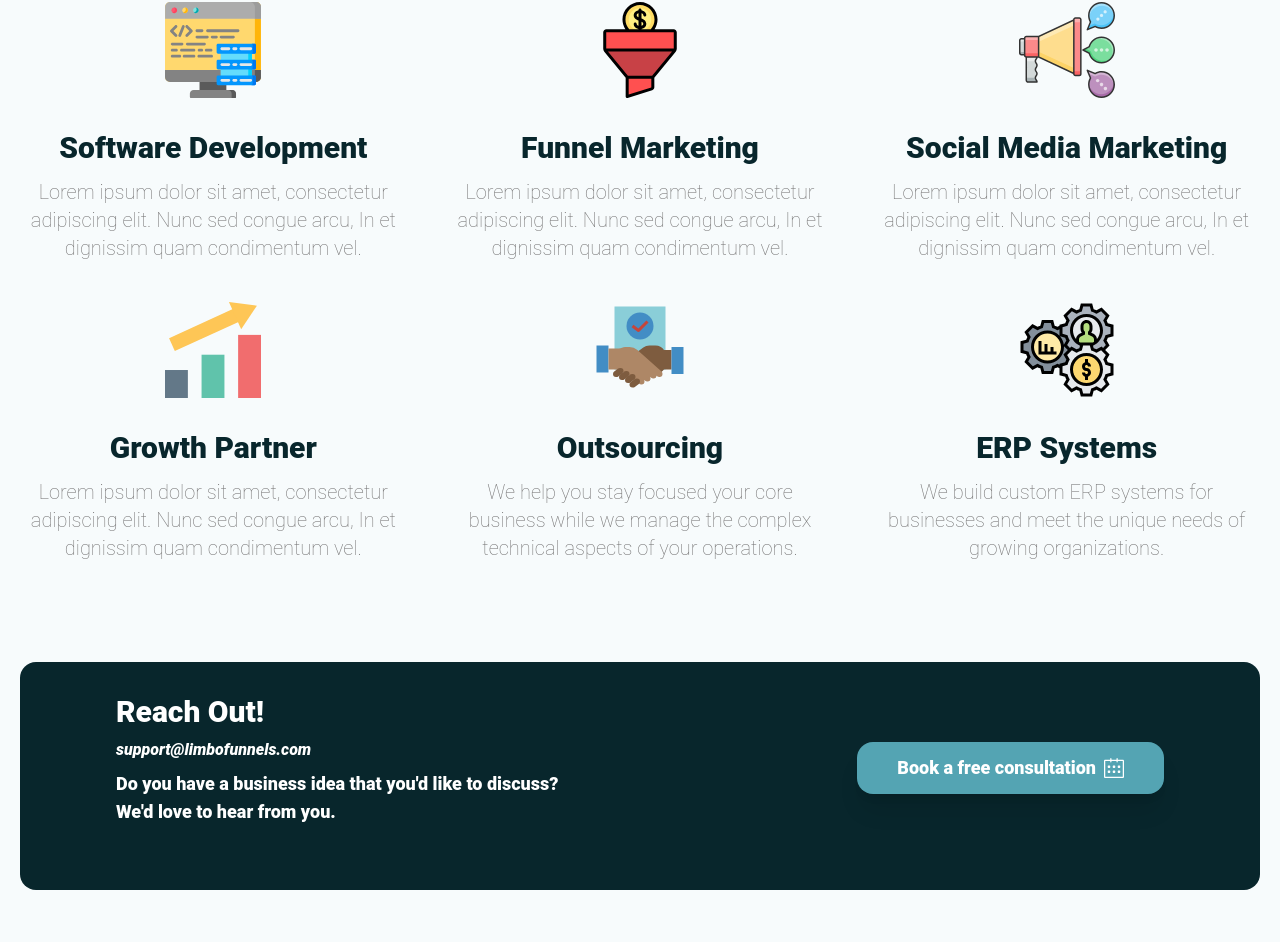
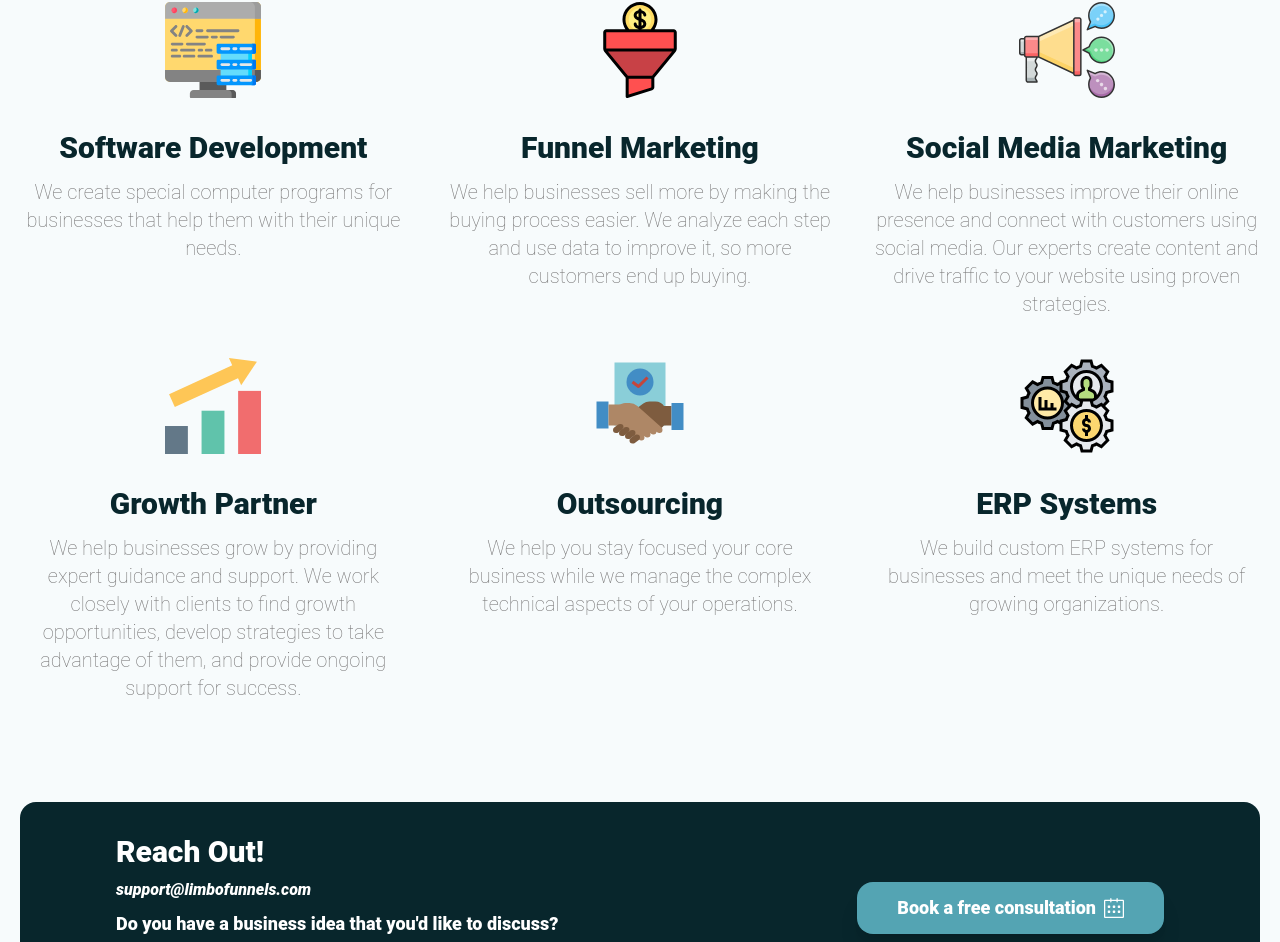
Before and after one commit to Abdullahi-design/hudsuller-landing-page, a Next.js app: page / in a window 1280 px wide. Shown: the part 1075-2017 px from the top of the page. Built offline with nearby package versions, Linux system fonts and the light colour scheme.

Commit message:
what we do description

```diff
--- a/components/WhatWeDo.tsx
+++ b/components/WhatWeDo.tsx
@@ -11,10 +11,10 @@ import ReachOut from './blocks/ReachOut'
 const WhatWeDo = () => {
 
   const expertises = [
-    {title: "Software Development", description: "Lorem ipsum dolor sit amet, consectetur adipiscing elit. Nunc sed congue arcu, In et dignissim quam condimentum vel.", alt: "Software Development", icon: Coding},
-    {title: "Funnel Marketing", description: "Lorem ipsum dolor sit amet, consectetur adipiscing elit. Nunc sed congue arcu, In et dignissim quam condimentum vel.", alt: "Funnel Marketing", icon: FunnelBuilding},
-    {title: "Social media marketing", description: "Lorem ipsum dolor sit amet, consectetur adipiscing elit. Nunc sed congue arcu, In et dignissim quam condimentum vel.", alt: "Social media marketing", icon: Socialmediaadvertising},
-    {title: "Growth Partner", description: "Lorem ipsum dolor sit amet, consectetur adipiscing elit. Nunc sed congue arcu, In et dignissim quam condimentum vel.", alt: "Growth Partner", icon: Growth},
+    {title: "Software Development", description: "We create special computer programs for businesses that help them with their unique needs.", alt: "Software Development", icon: Coding},
+    {title: "Funnel Marketing", description: "We help businesses sell more by making the buying process easier. We analyze each step and use data to improve it, so more customers end up buying.", alt: "Funnel Marketing", icon: FunnelBuilding},
+    {title: "Social media marketing", description: "We help businesses improve their online presence and connect with customers using social media. Our experts create content and drive traffic to your website using proven strategies.", alt: "Social media marketing", icon: Socialmediaadvertising},
+    {title: "Growth Partner", description: "We help businesses grow by providing expert guidance and support. We work closely with clients to find growth opportunities, develop strategies to take advantage of them, and provide ongoing support for success.", icon: Growth},
     {title: "Outsourcing", description: "We help you stay focused your core business while we manage the complex technical aspects of your operations.", alt: "Outsourcing", icon: OutSourcing},
     {title: "ERP systems", description: "We build custom ERP systems for businesses and meet the unique needs of growing organizations.", alt: "ERP systems", icon: Settings},
     // {title: "Process Automation", description: "", alt: "Process Automation", icon: Rewiring},
```
